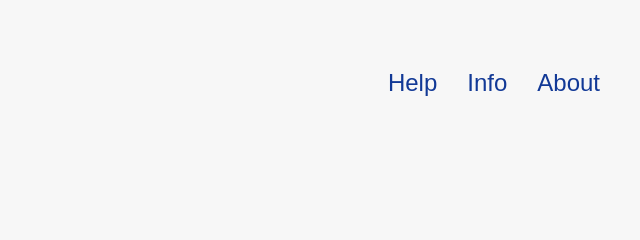
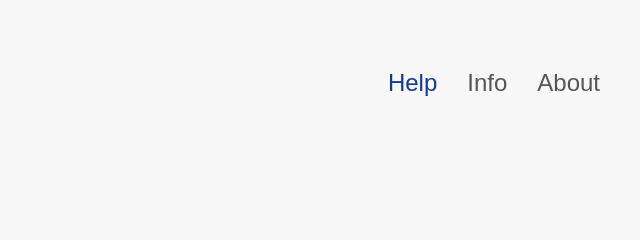
Before and after one commit to lauchweb/healthcare, a plain HTML site: page index.html in a window 1280 px wide. Shown: the top 240 px of the page, 640-1280 px from the left. Drawn offline with Linux system fonts and the light colour scheme.

Commit message:
Update index.html

```diff
--- a/index.html
+++ b/index.html
@@ -118,8 +118,8 @@
 
     <div class="nav">
       <div class="help">Help</div>
-       <div class="help">Info</div>
-       <div class="help">About</div>
+       <div class="info">Info</div>
+       <div class="about">About</div>
 
     </div>
   </div>
```
